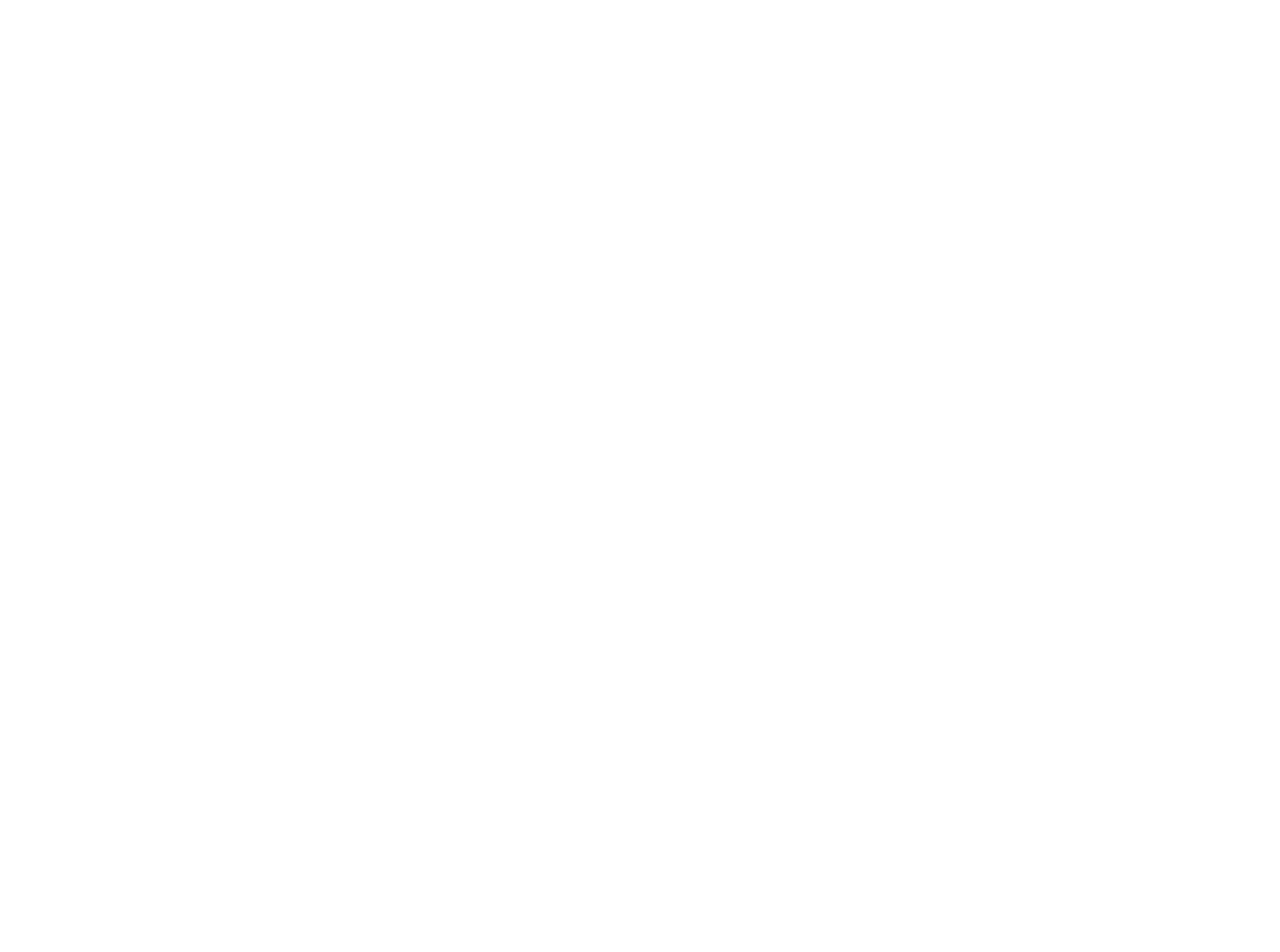
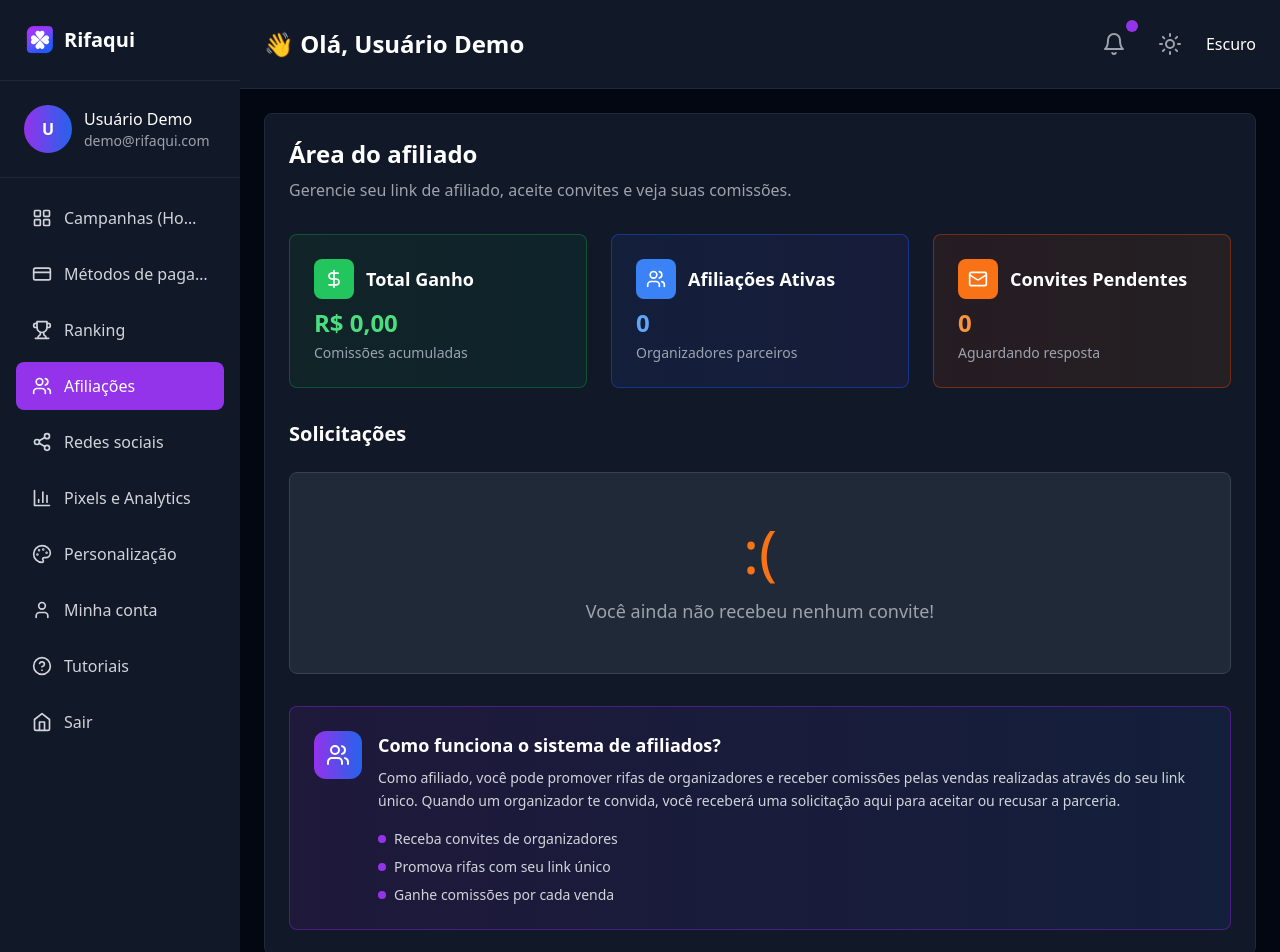
Before and after one commit to gilson954/sistema-rifa, a React (Vite) app: page /dashboard/affiliations/area in a window 1280 px wide. Before the commit this address had no page. Shown: the top 952 px of the page. Before the commit the page ends 800 px from the top, so only its background shows below. Built offline with nearby package versions, Linux system fonts and the light colour scheme.

Commit message:
Create Affiliate Area Page

```diff
--- a/src/App.tsx
+++ b/src/App.tsx
@@ -8,6 +8,7 @@ import PaymentIntegrationsPage from './pages/PaymentIntegrationsPage';
 import RankingPage from './pages/RankingPage';
 import AffiliationsPage from './pages/AffiliationsPage';
 import AffiliatesManagementPage from './pages/AffiliatesManagementPage';
+import AffiliateAreaPage from './pages/AffiliateAreaPage';
 import PixelsAnalyticsPage from './pages/PixelsAnalyticsPage';
 import CustomizationPage from './pages/CustomizationPage';
 import AccountPage from './pages/AccountPage';
@@ -30,6 +31,7 @@ function App() {
           <Route path="ranking" element={<RankingPage />} />
           <Route path="affiliations" element={<AffiliationsPage />} />
           <Route path="affiliations/manage" element={<AffiliatesManagementPage />} />
+          <Route path="affiliations/area" element={<AffiliateAreaPage />} />
           <Route path="social-media" element={<SocialMediaPage />} />
           <Route path="analytics" element={<PixelsAnalyticsPage />} />
           <Route path="customize" element={<CustomizationPage />} />
--- /dev/null
+++ b/src/pages/AffiliateAreaPage.tsx
@@ -0,0 +1,124 @@
+import React from 'react';
+import { ExternalLink, Users, Mail, DollarSign } from 'lucide-react';
+
+const AffiliateAreaPage = () => {
+  return (
+    <div className="bg-white dark:bg-gray-900 text-gray-900 dark:text-white p-6 rounded-lg border border-gray-200 dark:border-gray-800 transition-colors duration-300 min-h-[calc(100vh-176px)]">
+      {/* Header Section */}
+      <div className="mb-8">
+        <h1 className="text-2xl font-bold text-gray-900 dark:text-white mb-2">
+          Área do afiliado
+        </h1>
+        <p className="text-gray-500 dark:text-gray-400">
+          Gerencie seu link de afiliado, aceite convites e veja suas comissões.
+        </p>
+      </div>
+
+      {/* Stats Cards */}
+      <div className="grid grid-cols-1 md:grid-cols-3 gap-6 mb-8">
+        {/* Total Earnings */}
+        <div className="bg-gradient-to-r from-green-50 to-emerald-50 dark:from-green-900/20 dark:to-emerald-900/20 border border-green-200 dark:border-green-700/50 rounded-lg p-6">
+          <div className="flex items-center space-x-3 mb-2">
+            <div className="w-10 h-10 bg-green-500 rounded-lg flex items-center justify-center">
+              <DollarSign className="h-5 w-5 text-white" />
+            </div>
+            <h3 className="text-lg font-semibold text-gray-900 dark:text-white">
+              Total Ganho
+            </h3>
+          </div>
+          <p className="text-2xl font-bold text-green-600 dark:text-green-400">
+            R$ 0,00
+          </p>
+          <p className="text-sm text-gray-600 dark:text-gray-400 mt-1">
+            Comissões acumuladas
+          </p>
+        </div>
+
+        {/* Active Affiliations */}
+        <div className="bg-gradient-to-r from-blue-50 to-indigo-50 dark:from-blue-900/20 dark:to-indigo-900/20 border border-blue-200 dark:border-blue-700/50 rounded-lg p-6">
+          <div className="flex items-center space-x-3 mb-2">
+            <div className="w-10 h-10 bg-blue-500 rounded-lg flex items-center justify-center">
+              <Users className="h-5 w-5 text-white" />
+            </div>
+            <h3 className="text-lg font-semibold text-gray-900 dark:text-white">
+              Afiliações Ativas
+            </h3>
+          </div>
+          <p className="text-2xl font-bold text-blue-600 dark:text-blue-400">
+            0
+          </p>
+          <p className="text-sm text-gray-600 dark:text-gray-400 mt-1">
+            Organizadores parceiros
+          </p>
+        </div>
+
+        {/* Pending Invites */}
+        <div className="bg-gradient-to-r from-orange-50 to-yellow-50 dark:from-orange-900/20 dark:to-yellow-900/20 border border-orange-200 dark:border-orange-700/50 rounded-lg p-6">
+          <div className="flex items-center space-x-3 mb-2">
+            <div className="w-10 h-10 bg-orange-500 rounded-lg flex items-center justify-center">
+              <Mail className="h-5 w-5 text-white" />
+            </div>
+            <h3 className="text-lg font-semibold text-gray-900 dark:text-white">
+              Convites Pendentes
+            </h3>
+          </div>
+          <p className="text-2xl font-bold text-orange-600 dark:text-orange-400">
+            0
+          </p>
+          <p className="text-sm text-gray-600 dark:text-gray-400 mt-1">
+            Aguardando resposta
+          </p>
+        </div>
+      </div>
+
+      {/* Solicitações Section */}
+      <div className="mb-8">
+        <h2 className="text-xl font-bold text-gray-900 dark:text-white mb-6">
+          Solicitações
+        </h2>
+
+        {/* Empty State */}
+        <div className="bg-gray-50 dark:bg-gray-800 rounded-lg p-12 text-center border border-gray-200 dark:border-gray-700">
+          <div className="text-6xl mb-4 text-orange-500">:(</div>
+          <p className="text-gray-500 dark:text-gray-400 text-lg">
+            Você ainda não recebeu nenhum convite!
+          </p>
+        </div>
+      </div>
+
+      {/* How it Works Section */}
+      <div className="bg-gradient-to-r from-purple-50 to-blue-50 dark:from-purple-900/20 dark:to-blue-900/20 rounded-lg p-6 border border-purple-200 dark:border-purple-700/50">
+        <div className="flex items-start space-x-4">
+          <div className="w-12 h-12 bg-gradient-to-r from-purple-600 to-blue-600 rounded-xl flex items-center justify-center flex-shrink-0">
+            <Users className="h-6 w-6 text-white" />
+          </div>
+          <div>
+            <h3 className="text-lg font-semibold text-gray-900 dark:text-white mb-2">
+              Como funciona o sistema de afiliados?
+            </h3>
+            <p className="text-gray-600 dark:text-gray-300 text-sm leading-relaxed mb-4">
+              Como afiliado, você pode promover rifas de organizadores e receber comissões pelas vendas realizadas através do seu link único.
+              Quando um organizador te convida, você receberá uma solicitação aqui para aceitar ou recusar a parceria.
+            </p>
+            <div className="space-y-2 text-sm">
+              <div className="flex items-center space-x-2">
+                <div className="w-2 h-2 bg-purple-600 rounded-full"></div>
+                <span className="text-gray-600 dark:text-gray-300">Receba convites de organizadores</span>
+              </div>
+              <div className="flex items-center space-x-2">
+                <div className="w-2 h-2 bg-purple-600 rounded-full"></div>
+                <span className="text-gray-600 dark:text-gray-300">Promova rifas com seu link único</span>
+              </div>
+              <div className="flex items-center space-x-2">
+                <div className="w-2 h-2 bg-purple-600 rounded-full"></div>
+                <span className="text-gray-600 dark:text-gray-300">Ganhe comissões por cada venda</span>
+              </div>
+            </div>
+          </div>
+        </div>
+      </div>
+    </div>
+  );
+};
+
+export default AffiliateAreaPage;
--- a/src/pages/AffiliationsPage.tsx
+++ b/src/pages/AffiliationsPage.tsx
@@ -10,8 +10,7 @@ const AffiliationsPage = () => {
   };
 
   const handleAffiliateClick = () => {
-    // Navigate to affiliate management page (could be a different page)
-    navigate('/dashboard/affiliations/manage');
+    navigate('/dashboard/affiliations/area');
   };
 
   return (
```
